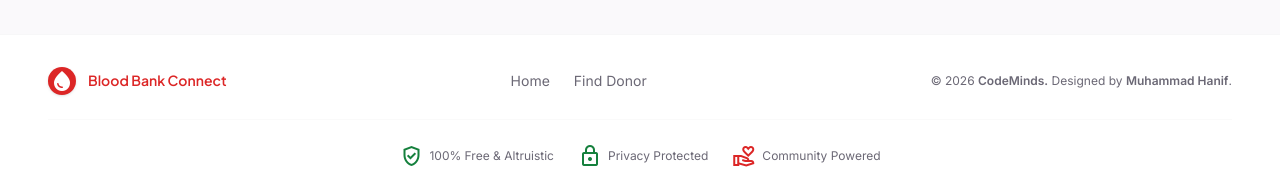
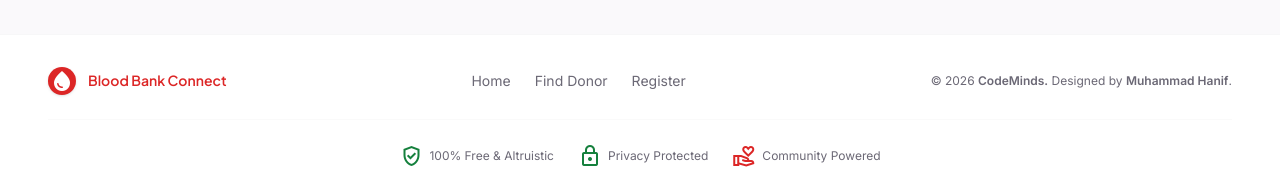
Before and after one commit to muhanif-dev/Blood-Bank, a React (Vite) app in the folder client/: page / in a window 1280 px wide. Shown: the part 2107-2276 px from the top of the page. Built offline with nearby package versions, Linux system fonts and the light colour scheme; no server answers.

Commit message:
feat: add registor as a donor link in footer

```diff
--- a/client/src/components/Footer.jsx
+++ b/client/src/components/Footer.jsx
@@ -25,9 +25,9 @@ const Footer = () => {
             <Link to="/search" className="text-[0.875rem] font-inter text-on-surface-variant hover:text-on-surface transition-colors">
               Find Donor
             </Link>
-            {/* <Link to="/register" className="text-[0.875rem] font-inter text-on-surface-variant hover:text-on-surface transition-colors">
+            <Link to="/register" className="text-[0.875rem] font-inter text-on-surface-variant hover:text-on-surface transition-colors">
               Register
-            </Link> */}
+            </Link>
           </nav>
 
           {/* Copyright */}
```
